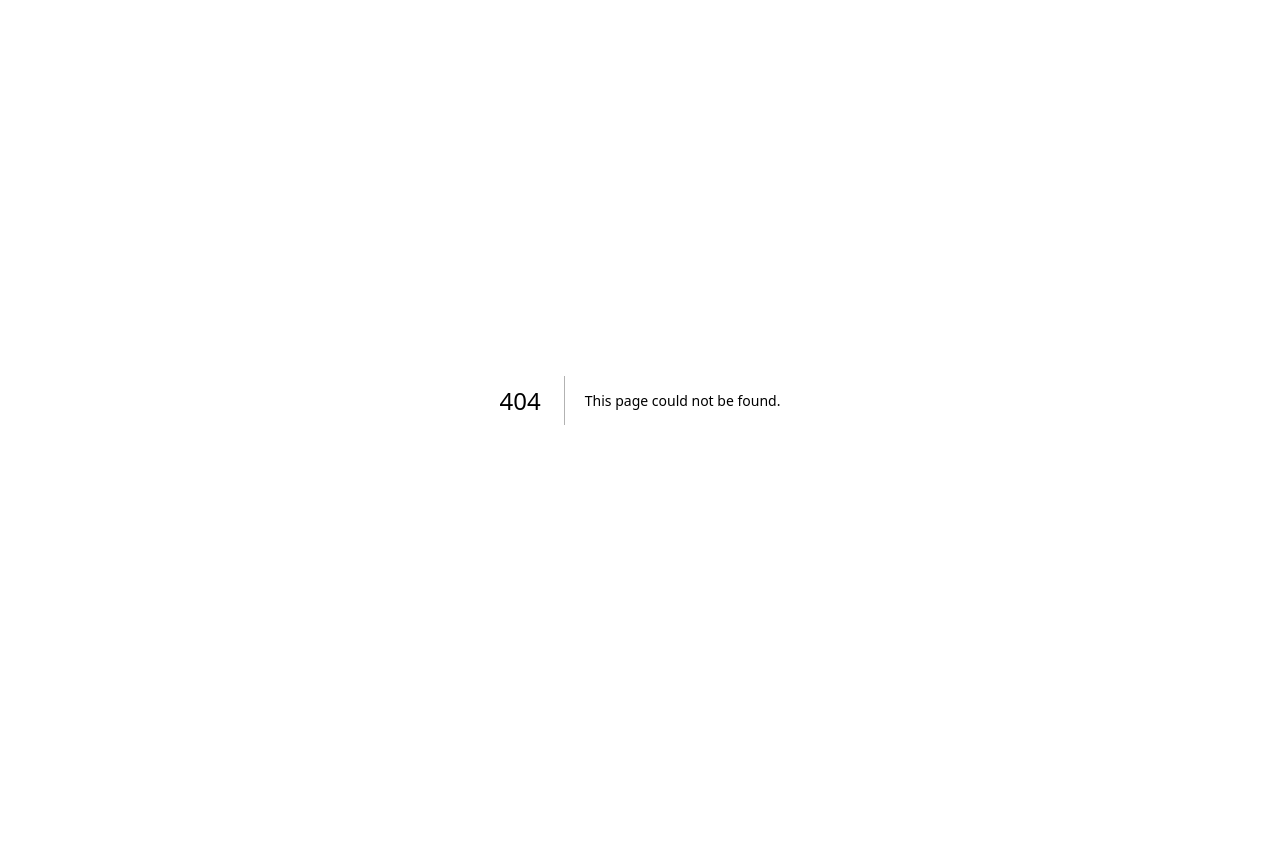
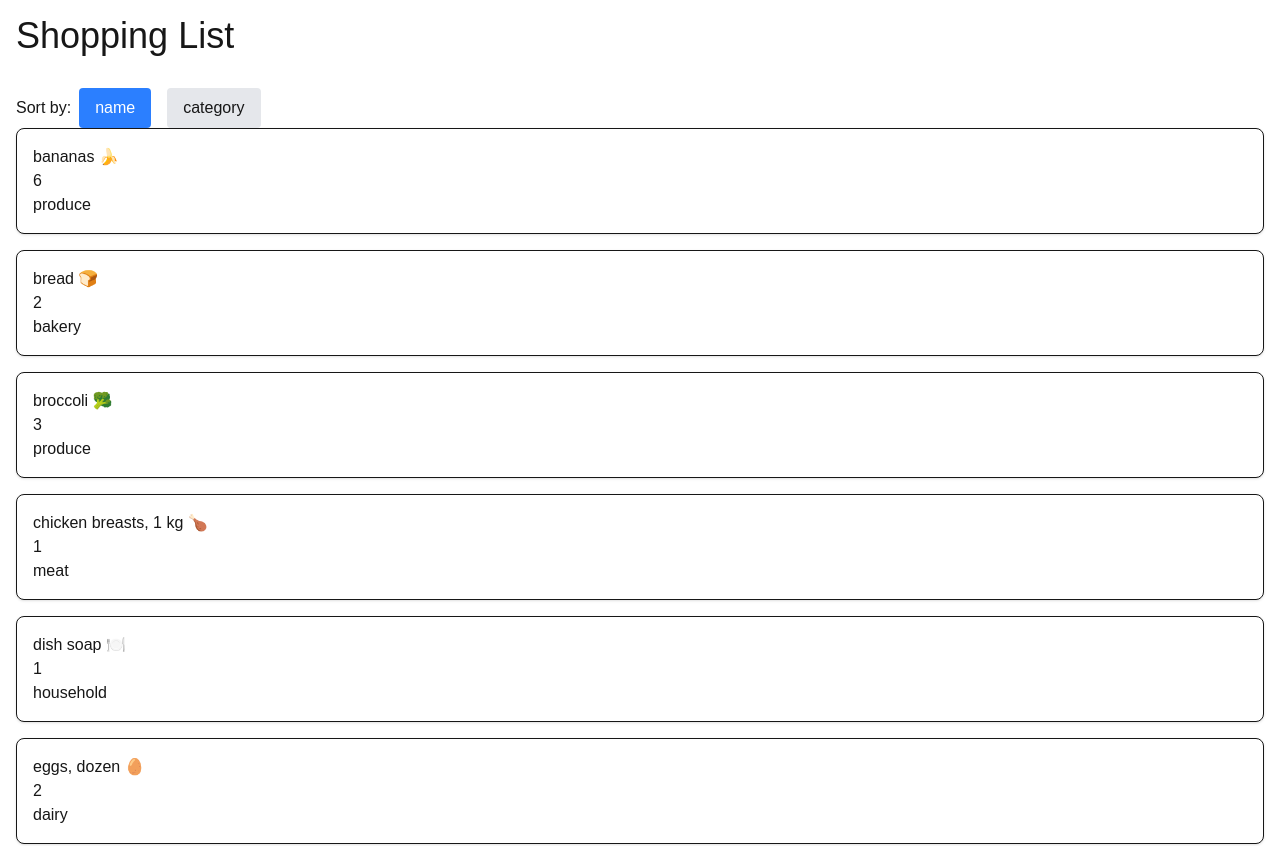
Before and after one commit to ynajafli/cprg306-assignments, a Next.js app: page /week-6 in a window 1280 px wide. Before the commit this address had no page. Shown: the top 846 px of the page. Before the commit the page ends 800 px from the top, so only its background shows below. Built offline with nearby package versions, Linux system fonts and the light colour scheme.

Commit message:
finished week-6 assignment

```diff
--- a/app/page.js
+++ b/app/page.js
@@ -14,8 +14,11 @@
         <li>
           <Link href="./week-4/">Week 4 Assignment</Link>
         </li>
-                <li>
+        <li>
           <Link href="./week-5/">Week 5 Assignment</Link>
+        </li>
+        <li>
+          <Link href="./week-6/">Week 6 Assignment</Link>
         </li>
       </ul>
     </main>
--- /dev/null
+++ b/app/week-6/item-list.js
@@ -0,0 +1,44 @@
+"use client";
+
+import Item from "./item";
+import { useState } from "react";
+import itemData from "./items.json"
+
+export default function ItemList() {
+
+  let itemArray = itemData.map( (item) => ( {...item} ) )
+
+  const [sortBy, setSortBy] = useState("name");
+
+  if (sortBy == "name") itemArray = itemArray.sort((a, b) => a.name.localeCompare(b.name));
+  if (sortBy == "category") itemArray = itemArray.sort((a, b) => a.category.localeCompare(b.category));
+
+  return (
+    <div className="p-4">
+      <div>
+        <label>Sort by:</label>
+        <button
+          className={`mx-2 px-4 py-2 rounded ${sortBy === "name" ? "bg-blue-500 text-white" : "bg-gray-200"}`}
+          type="button"
+          onClick={() => setSortBy("name")}
+        >
+          name
+        </button>
+        <button
+          className={`mx-2 px-4 py-2 rounded ${sortBy === "category" ? "bg-blue-500 text-white" : "bg-gray-200"}`}
+          type="button"
+          onClick={() => setSortBy("category")}
+        >
+          category
+        </button>
+      </div>
+      <ul className="space-y-4">
+        {itemArray.map((item) => (
+          <Item key={item.id} name={item.name} quantity={item.quantity} category={item.category}/>
+        ))}
+      </ul>
+    </div>
+  );
+}
+
+{/* <button type="button" onClick={resetForm}>Reset Form</button> */}
--- /dev/null
+++ b/app/week-6/item.js
@@ -0,0 +1,14 @@
+export default function Item(props) {
+  let { name, quantity, category } = props;
+
+  let styling = "border rounded-lg shadow-sm p-4 bg-white flex flex-col"
+  return(
+    <div className={styling}>
+        <ul>
+            <li>{name}</li>
+            <li>{quantity}</li>
+            <li>{category}</li>
+        </ul>
+    </div>
+  );
+}
--- /dev/null
+++ b/app/week-6/items.json
@@ -0,0 +1,74 @@
+[
+  {
+    "id": "1h2GJKH12gkHG31h1H",
+    "name": "milk, 4 L 🥛",
+    "quantity": 1,
+    "category": "dairy"
+  },
+  {
+    "id": "2KJH3k2j3H1k2J3K1H",
+    "name": "bread 🍞",
+    "quantity": 2,
+    "category": "bakery"
+  },
+  {
+    "id": "3h2KJH3k2j3H1k2J3",
+    "name": "eggs, dozen 🥚",
+    "quantity": 2,
+    "category": "dairy"
+  },
+  {
+    "id": "4k2J3K1H2GJKH12gk",
+    "name": "bananas 🍌",
+    "quantity": 6,
+    "category": "produce"
+  },
+  {
+    "id": "5H1h1H2KJH3k2j3H",
+    "name": "broccoli 🥦",
+    "quantity": 3,
+    "category": "produce"
+  },
+  {
+    "id": "6H1k2J3K1H2GJKH1",
+    "name": "chicken breasts, 1 kg 🍗",
+    "quantity": 1,
+    "category": "meat"
+  },
+  {
+    "id": "7gkHG31h1H2KJH3k",
+    "name": "pasta sauce 🍝",
+    "quantity": 3,
+    "category": "canned goods"
+  },
+  {
+    "id": "8j3H1k2J3K1H2GJK",
+    "name": "spaghetti, 454 g 🍝",
+    "quantity": 2,
+    "category": "dry goods"
+  },
+  {
+    "id": "9H12gkHG31h1H2KJ",
+    "name": "toilet paper, 12 pack 🧻",
+    "quantity": 1,
+    "category": "household"
+  },
+  {
+    "id": "10H3k2j3H1k2J3K1",
+    "name": "paper towels, 6 pack",
+    "quantity": 1,
+    "category": "household"
+  },
+  {
+    "id": "11k2J3K1H2GJKH12",
+    "name": "dish soap 🍽️",
+    "quantity": 1,
+    "category": "household"
+  },
+  {
+    "id": "12GJKH12gkHG31h1",
+    "name": "hand soap 🧼",
+    "quantity": 4,
+    "category": "household"
+  }
+]
--- /dev/null
+++ b/app/week-6/page.js
@@ -0,0 +1,10 @@
+import ItemList from "./item-list";
+
+export default function Page() {
+  return (
+    <main>
+      <h1 className="p-4 text-4xl">Shopping List</h1>
+      <ItemList />
+    </main>
+  );
+}
```
